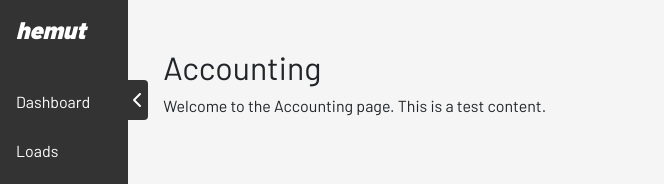
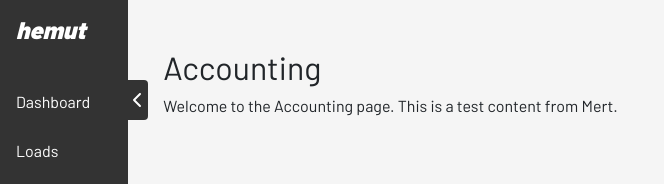
Before and after one commit to Hemut2025/fms-frontend, a React (Create React App) app in the folder frontend/: page /accounting in a window 1280 px wide. Shown: the top 184 px of the page, without its empty margins (0-664 px from the left). Built offline with nearby package versions, Linux system fonts and the light colour scheme.

Commit message:
mert's commit

```diff
--- a/frontend/src/components/Pages/Accounting.tsx
+++ b/frontend/src/components/Pages/Accounting.tsx
@@ -2,7 +2,7 @@ const Accounting = () => {
   return (
     <div className="page-content">
       <h2>Accounting</h2>
-      <p>Welcome to the Accounting page. This is a test content.</p>
+      <p>Welcome to the Accounting page. This is a test content from Mert.</p>
     </div>
   );
 };
```
